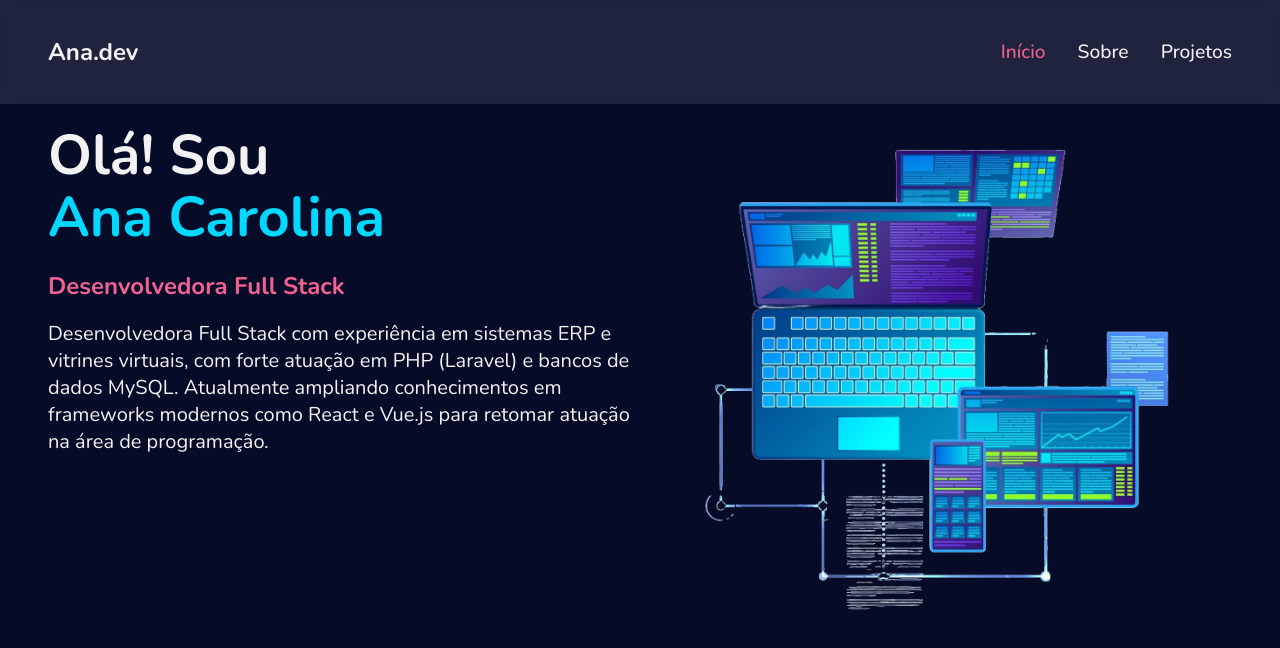
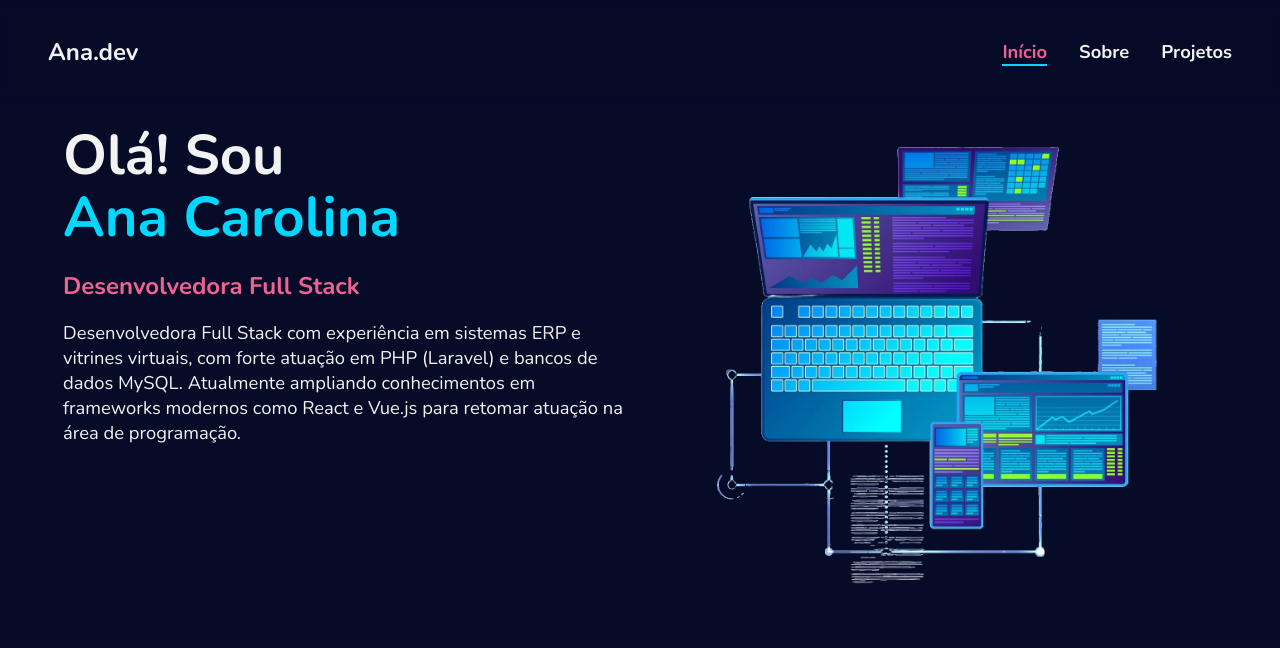
Before and after one commit to AnaCarolinaAPS/portfolio, a React (Vite) app: page / in a window 1280 px wide. Shown: the top 648 px of the page. Built offline with nearby package versions, Linux system fonts and the light colour scheme.

Commit message:
[chore] Adicionado tamanho de fontes no variables.css
- Adicionado diversos tamanhos de fontes no arquivo de variables.css;
- Alterado index.css para usar as novas variaveis;
- Alterado App.css para usar as novas variaveis;
- Alterado header.module.css para usar as novas variaveis;

```diff
--- a/src/App.css
+++ b/src/App.css
@@ -1,51 +1,11 @@
 #root {
-  /* max-width: 1280px; */
   margin: 0;
-  /* margin: 0 auto; */
-  /* padding: 2rem; */
-  /* text-align: center; */
 }
 
 .container {
   padding-top: 100px; /* ou o valor da altura do seu header */
-  padding-left: 3rem;
-  padding-right: 3rem;
-}
-
-.logo {
-  height: 6em;
-  padding: 1.5em;
-  will-change: filter;
-  transition: filter 300ms;
-}
-.logo:hover {
-  filter: drop-shadow(0 0 2em #646cffaa);
-}
-.logo.react:hover {
-  filter: drop-shadow(0 0 2em #61dafbaa);
-}
-
-@keyframes logo-spin {
-  from {
-    transform: rotate(0deg);
-  }
-  to {
-    transform: rotate(360deg);
-  }
-}
-
-@media (prefers-reduced-motion: no-preference) {
-  a:nth-of-type(2) .logo {
-    animation: logo-spin infinite 20s linear;
-  }
-}
-
-.card {
-  padding: 2em;
-}
-
-.read-the-docs {
-  color: #888;
+  padding-left: var(--padding);
+  padding-right: var(--padding);
 }
 
 *,
--- a/src/components/Header/Header.module.css
+++ b/src/components/Header/Header.module.css
@@ -1,13 +1,13 @@
 .header {
-  background-color: rgba(255, 255, 255, 0.1); /* branco transparente */
+  background-color: var(--background-header); /* branco transparente */
   backdrop-filter: blur(6px); /* deixa o fundo "opaco" e elegante */
-  padding: 1rem 3rem;
-  /* border-bottom: 1px solid #ddd; */
+  padding: 1rem var(--padding);
   position: fixed; /* fixa no topo */
   width: 100%;
   top: 0;
   left: 0;
   z-index: 1000; /* garante que fique por cima de outros elementos */
+  /* box-shadow: 0 2px 10px rgba(0, 0, 0, 0.15); */
 }
 
 .nav {
@@ -18,7 +18,7 @@
 
 .logo {
   font-weight: bold;
-  font-size: 1.5rem;
+  font-size: var(--font-xl);
 }
 
 .navlinks {
@@ -30,8 +30,8 @@
 .navlinks a {
   text-decoration: none;
   color: var(--gray100);
-  font-size: 1.2rem;
-  font-weight: 500;
+  font-size: var(--font-lg);
+  font-weight: bold;
 }
 
 .navlinks a:hover {
@@ -40,6 +40,5 @@
 
 .active {
   color: var(--secondary) !important;
-  font-weight: bold;
-  /* border-bottom: 2px solid #007bff; */
+  border-bottom: 2px solid var(--primary);
 }
--- a/src/index.css
+++ b/src/index.css
@@ -23,27 +23,27 @@ body {
 }
 
 .text-sm {
-  font-size: 0.875rem; /* 14px */
+  font-size: var(--font-sm);
 }
 
 .text-md {
-  font-size: 1rem; /* 16px */
+  font-size: var(--font-md);
 }
 
 .text-lg {
-  font-size: 1.25rem; /* 20px */
+  font-size: var(--font-lg);
 }
 
 .text-xl {
-  font-size: 1.5rem; /* 24px */
+  font-size: var(--font-xl);
 }
 
 .text-2xl {
-  font-size: 2rem; /* 32px */
+  font-size: var(--font-2xl);
 }
 
 .text-3xl {
-  font-size: 3.5rem; /* 56px */
+  font-size: var(--font-3xl);
 }
 
 .titulo {
@@ -59,8 +59,6 @@ body {
 .row {
   display: flex;
   flex-wrap: wrap;
-  /* margin-left: -15px;
-  margin-right: -15px; */
 }
 
 .col {
--- a/src/pages/Home.tsx
+++ b/src/pages/Home.tsx
@@ -4,14 +4,14 @@ function Home() {
   return (
     <>
       <div className="row">
-        <div className="col-6">
+        <div className="col col-6">
           <h1 className='text-3xl titulo'>Olá! Sou <br/><span className='primary'>Ana Carolina</span></h1>
           <h2 className='text-xl subtitulo secondary'>Desenvolvedora Full Stack</h2>
           <p className='text-lg'>
             Desenvolvedora Full Stack com experiência em sistemas ERP e vitrines virtuais, com forte atuação em PHP (Laravel) e bancos de dados MySQL. Atualmente ampliando conhecimentos em frameworks modernos como React e Vue.js para retomar atuação na área de programação.
           </p>
         </div>
-        <div className="col-6">
+        <div className="col col-6">
           <img src={Computer} alt="" className='responsive-img'/>
         </div>
       </div>
--- a/src/styles/variables.css
+++ b/src/styles/variables.css
@@ -1,4 +1,5 @@
 :root {
+  /* Cores */
   --gray100: #F2F2F2;
   --gray200: #D9D9D9;
   --gray300: #808080;
@@ -12,5 +13,15 @@
   --primary: #00d8ff;
   --secondary: #F06292;
   --background-color: #060b27;
+  --background-header: rgba(6, 11, 39, 0.1);
+  /* Fontes */
+  --font-sm: 0.875rem; /* 14px */
+  --font-md: 1rem;     /* 16px */
+  --font-lg: 1.15rem;  /* 20px */
+  --font-xl: 1.5rem;   /* 24px */
+  --font-2xl: 2rem;    /* 32px */
+  --font-3xl: 3.5rem;  /* 56px */
+  /* Outros */
   --maxWidthApp: 800px;
+  --padding: 3rem;
 }
```
